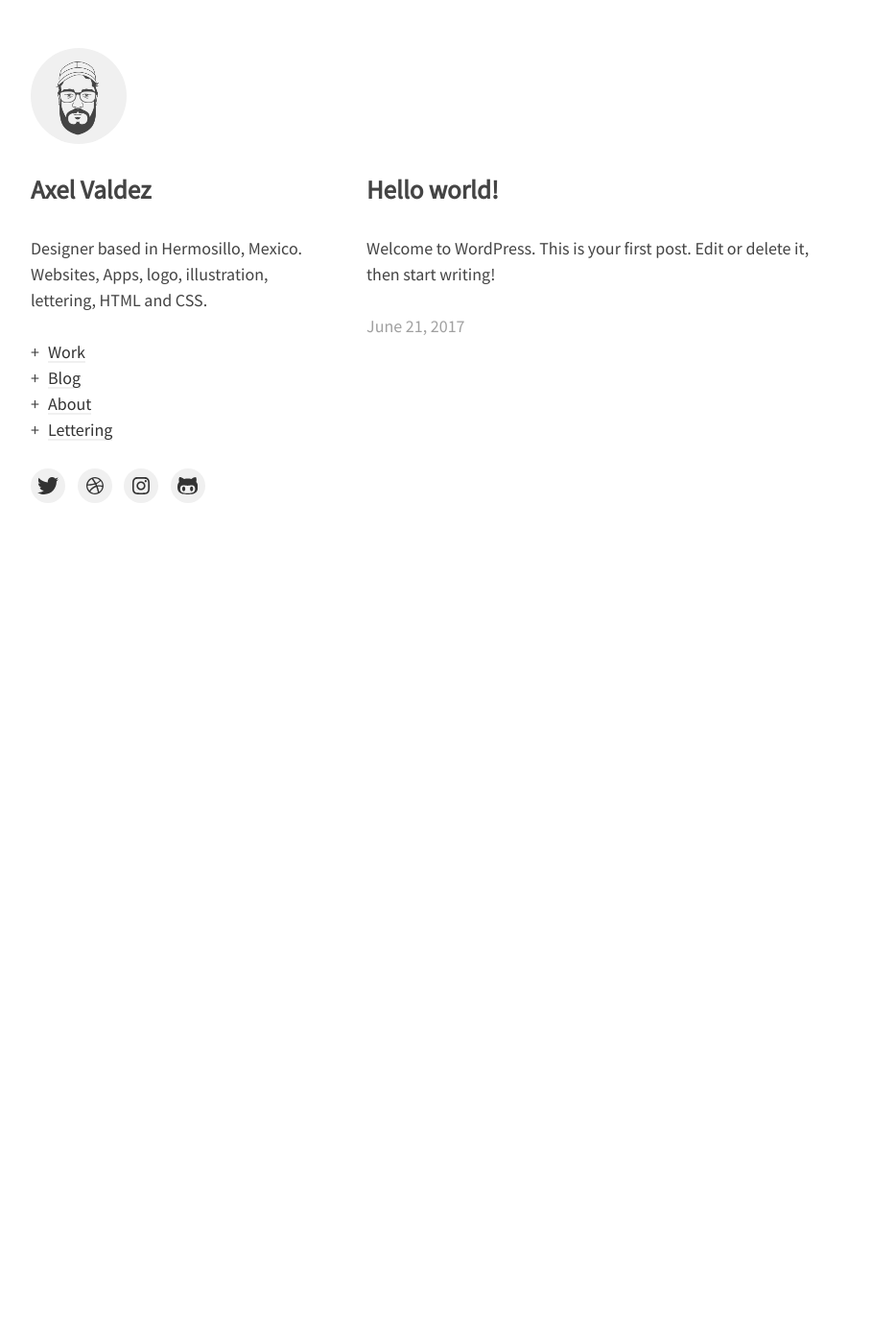
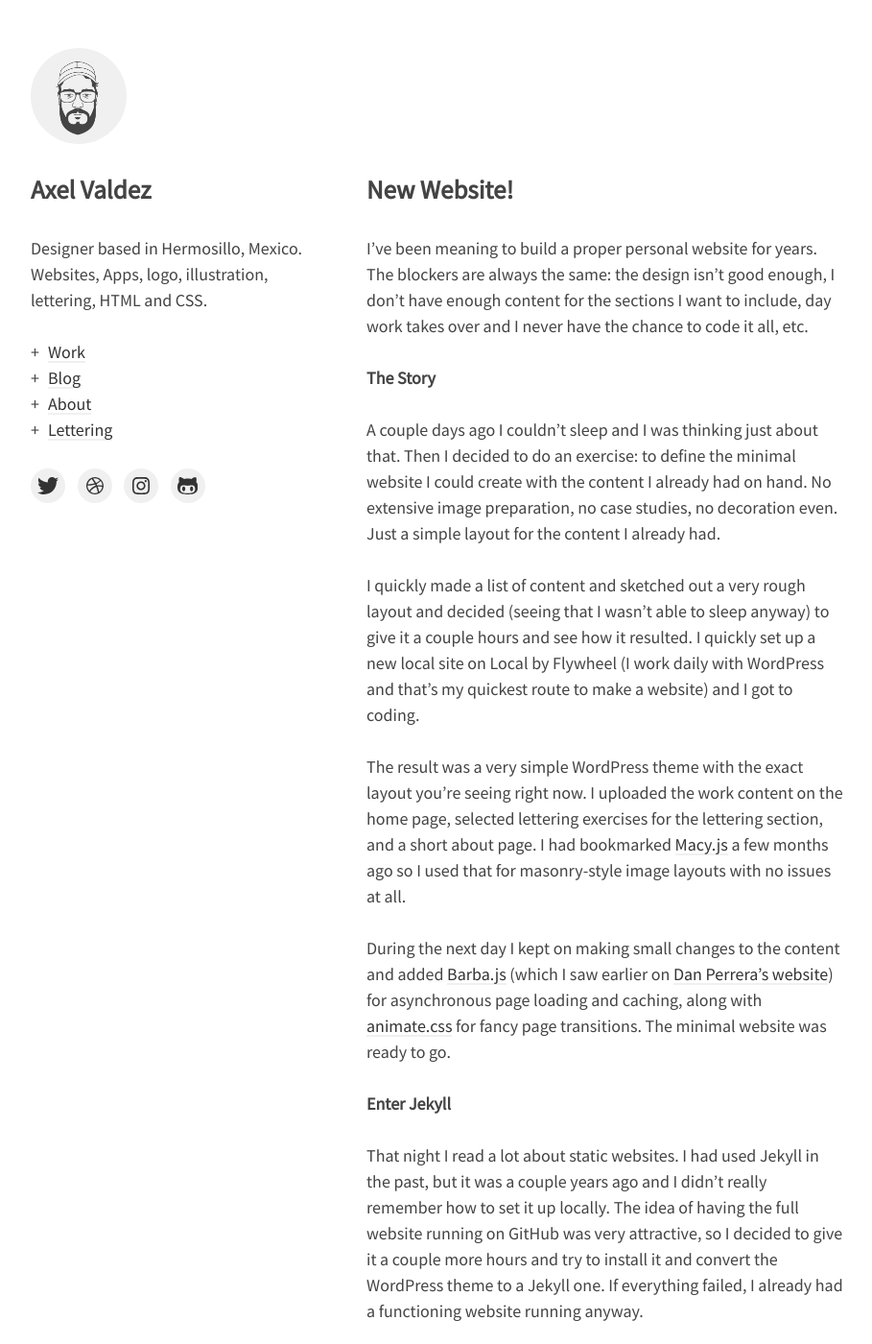
Before and after one commit to ArchGalileu/axelvaldez-barbajs, a Jekyll site: the page built from _posts/2017-06-21-new-website.md, in a window 1280 px wide and 1400 px high. Shown: the whole window at 96% size, without its empty margins (18-927 px from the left). Built offline with Jekyll 4.4.1, drawn with Linux system fonts in a browser that asks for light colours; some of the changed text lies outside the part shown.

Commit message:
Add link to repo in post New Website!

```diff
--- a/_posts/2017-06-21-new-website.md
+++ b/_posts/2017-06-21-new-website.md
@@ -1,5 +1,39 @@
 ---
-title: Hello world!
+title: New Website!
 layout: default
 ---
-Welcome to WordPress. This is your first post. Edit or delete it, then start writing!
+I've been meaning to build a proper personal website for years. The blockers are always the same: the design isn't good enough, I don't have enough content for the sections I want to include, day work takes over and I never have the chance to code it all, etc.
+
+## The Story
+
+A couple days ago I couldn't sleep and I was thinking just about that. Then I decided to do an exercise: to define the minimal website I could create with the content I already had on hand. No extensive image preparation, no case studies, no decoration even. Just a simple layout for the content I already had.
+
+I quickly made a list of content and sketched out a very rough layout and decided (seeing that I wasn't able to sleep anyway) to give it a couple hours and see how it resulted. I quickly set up a new local site on Local by Flywheel (I work daily with WordPress and that's my quickest route to make a website) and I got to coding.
+
+The result was a very simple WordPress theme with the exact layout you're seeing right now. I uploaded the work content on the home page, selected lettering exercises for the lettering section, and a short about page. I had bookmarked [Macy.js](http://macyjs.com/) a few months ago so I used that for masonry-style image layouts with no issues at all.
+
+During the next day I kept on making small changes to the content and added [Barba.js](http://barbajs.org/) (which I saw earlier on [Dan Perrera's website](https://perrera.com/)) for asynchronous page loading and caching, along with [animate.css](https://daneden.github.io/animate.css/) for fancy page transitions. The minimal website was ready to go.
+
+## Enter Jekyll
+
+That night I read a lot about static websites. I had used Jekyll in the past, but it was a couple years ago and I didn't really remember how to set it up locally. The idea of having the full website running on GitHub was very attractive, so I decided to give it a couple more hours and try to install it and convert the WordPress theme to a Jekyll one. If everything failed, I already had a functioning website running anyway.
+
+The surprise here was that in about 30-40 minutes I had the exact copy of the website already running locally. I then set up a GitHub repo, pushed the files, configured the domain (it took a couple minutes and resolved almost immediately).
+
+That was it. In a couple days I solved what had been bugging me for years, and I learned a couple things in the process.
+
+## The Stack
+
+If you're interested, here's a summary of what I used to build this super simple website:
+
+* Running on[Jekyll](https://jekyllrb.com/)
+* Hosted on [GitHub Pages](https://pages.github.com/), in a [project repo with a custom domain](https://github.com/axelvaldez/axelvaldez.mx)
+* Image tiles generated with [Macy.js](http://macyjs.com/)
+* Asynchronous Loading thanks to [Barba.js](http://barbajs.org/)
+* Loading animations with [animate.css](https://daneden.github.io/animate.css/)
+
+Also, a few days ago I knew about [Forestry](https://forestry.io/), a web-based CMS that connects to a Jekyll website and puts a UI on it. I'm writing this posts in its editor, but I don't like the way it stores media (I want to upload to /media/{{page.title}} and it only supports date-based folders), so I will probably use it just for minor post edits.
+
+I use [Atom](https://atom.io/) for my code, and a weird combination of AI, PS and Sketch for my images.
+
+Have a comment? [Hit me up on Twitter](https://twitter.com/axel)!
```
